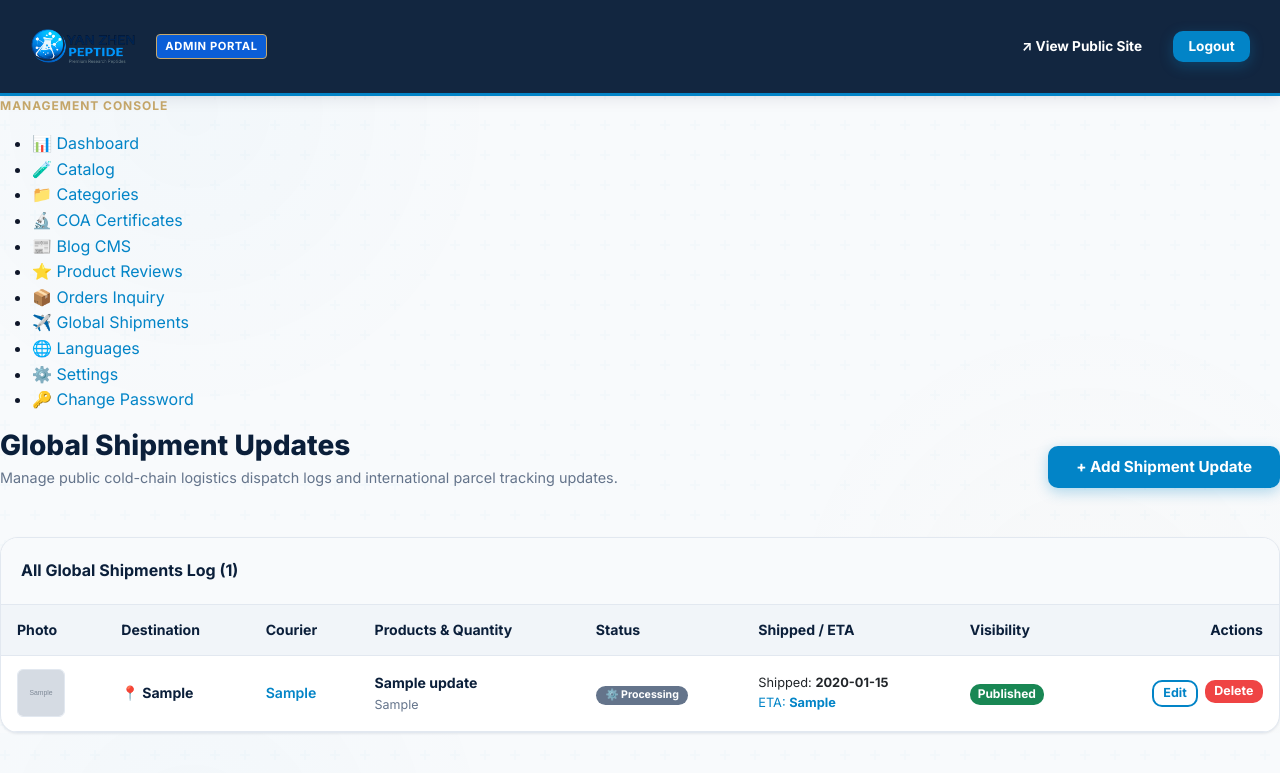
After one commit to popoolaisaiah2003-lgtm/china_store, a Flask app: page /secure-panel/shipments in a window 1280 px wide. The commit adds this page. Shown: the top 773 px of the page. Run offline with Flask 3, Linux system fonts and the light colour scheme; a user stored in the database is signed in; tables that the repository leaves empty hold one stand-in row (values such as "Sample post"); grey boxes marked "Sample" are stand-in pictures; some libraries are stand-ins or nearby versions.

Commit message:
Add Global Shipment Updates feature with public route /shipments, admin management at /secure-panel/shipments, image upload, status badges, and privacy notice

```diff
--- a/forms.py
+++ b/forms.py
@@ -154,3 +154,23 @@ class SettingForm(FlaskForm):
     seo_title = StringField('Default SEO Meta Title', validators=[Optional()])
     meta_description = TextAreaField('Default SEO Meta Description', validators=[Optional()])
     submit = SubmitField('Save System Settings')
+
+
+class ShipmentUpdateForm(FlaskForm):
+    country = StringField('Destination Country *', validators=[DataRequired(), Length(max=100)])
+    courier = StringField('Courier Service / Logistics *', validators=[DataRequired(), Length(max=100)])
+    product_name = StringField('Product(s) Included *', validators=[DataRequired(), Length(max=200)])
+    quantity = StringField('Quantity / Units *', validators=[DataRequired(), Length(max=100)])
+    status = SelectField('Shipment Status *', choices=[
+        ('Processing', 'Processing'),
+        ('Dispatched', 'Dispatched'),
+        ('In Transit', 'In Transit'),
+        ('Delivered', 'Delivered'),
+        ('Issue', 'Issue')
+    ], default='Dispatched', validators=[DataRequired()])
+    shipped_at = StringField('Shipped Date', validators=[Optional(), Length(max=100)])
+    eta = StringField('Estimated Delivery (ETA)', validators=[Optional(), Length(max=100)])
+    note = TextAreaField('Dispatch Note / Remarks', validators=[Optional(), Length(max=500)])
+    image = FileField('Upload Parcel / Tracking Photo', validators=[Optional(), FileAllowed(['jpg', 'jpeg', 'png', 'webp'], 'Images only!')])
+    is_published = BooleanField('Publish to Public Site', default=True)
+    submit = SubmitField('Save Shipment Update')
--- a/routes/admin.py
+++ b/routes/admin.py
@@ -7,8 +7,8 @@ from flask_login import login_user, logout_user, login_required, current_user
 from werkzeug.utils import secure_filename
 
 from extensions import db
-from models import Admin, Product, Category, ProductImage, COA, BlogPost, Review, Comment, Setting, OrderRecord
-from forms import LoginForm, CategoryForm, ProductForm, COAForm, BlogPostForm, SettingForm, ChangePasswordForm
+from models import Admin, Product, Category, ProductImage, COA, BlogPost, Review, Comment, Setting, OrderRecord, ShipmentUpdate
+from forms import LoginForm, CategoryForm, ProductForm, COAForm, BlogPostForm, SettingForm, ChangePasswordForm, ShipmentUpdateForm
 
 admin = Blueprint('admin', __name__, url_prefix='/secure-panel')
 
@@ -517,3 +517,94 @@ def settings():
         return redirect(url_for('admin.settings'))
 
     return render_template('admin/settings.html', form=form)
+
+
+# --- SHIPMENT UPDATES MANAGEMENT ---
+@admin.route('/shipments')
+@admin_required
+def shipments():
+    shipment_list = ShipmentUpdate.query.order_by(ShipmentUpdate.created_at.desc()).all()
+    return render_template('admin/shipments.html', shipments=shipment_list)
+
+@admin.route('/shipments/create', methods=['GET', 'POST'])
+@admin_required
+def shipment_create():
+    form = ShipmentUpdateForm()
+    if form.validate_on_submit():
+        image_filename = None
+        if form.image.data:
+            file = form.image.data
+            ext = file.filename.rsplit('.', 1)[1].lower() if '.' in file.filename else 'jpg'
+            filename = f"shipment_{int(time.time())}.{ext}"
+            upload_folder = os.path.join(current_app.static_folder, 'uploads', 'shipments')
+            os.makedirs(upload_folder, exist_ok=True)
+            file.save(os.path.join(upload_folder, filename))
+            image_filename = filename
+
+        shipment = ShipmentUpdate(
+            country=form.country.data.strip(),
+            courier=form.courier.data.strip(),
+            product_name=form.product_name.data.strip(),
+            quantity=form.quantity.data.strip(),
+            status=form.status.data,
+            shipped_at=form.shipped_at.data.strip() if form.shipped_at.data else None,
+            eta=form.eta.data.strip() if form.eta.data else None,
+            note=form.note.data.strip() if form.note.data else None,
+            image_filename=image_filename,
+            is_published=form.is_published.data
+        )
+        db.session.add(shipment)
+        db.session.commit()
+        flash('Shipment update published successfully.', 'success')
+        return redirect(url_for('admin.shipments'))
+
+    return render_template('admin/shipment_form.html', form=form, title="Add Global Shipment Update")
+
+@admin.route('/shipments/<int:id>/edit', methods=['GET', 'POST'])
+@admin_required
+def shipment_edit(id):
+    shipment = ShipmentUpdate.query.get_or_404(id)
+    form = ShipmentUpdateForm(obj=shipment)
+    if form.validate_on_submit():
+        if form.image.data:
+            file = form.image.data
+            ext = file.filename.rsplit('.', 1)[1].lower() if '.' in file.filename else 'jpg'
+            filename = f"shipment_{int(time.time())}.{ext}"
+            upload_folder = os.path.join(current_app.static_folder, 'uploads', 'shipments')
+            os.makedirs(upload_folder, exist_ok=True)
+            file.save(os.path.join(upload_folder, filename))
+            shipment.image_filename = filename
+
+        shipment.country = form.country.data.strip()
+        shipment.courier = form.courier.data.strip()
+        shipment.product_name = form.product_name.data.strip()
+        shipment.quantity = form.quantity.data.strip()
+        shipment.status = form.status.data
+        shipment.shipped_at = form.shipped_at.data.strip() if form.shipped_at.data else None
+        shipment.eta = form.eta.data.strip() if form.eta.data else None
+        shipment.note = form.note.data.strip() if form.note.data else None
+        shipment.is_published = form.is_published.data
+
+        db.session.commit()
+        flash('Shipment update updated successfully.', 'success')
+        return redirect(url_for('admin.shipments'))
+
+    return render_template('admin/shipment_form.html', form=form, shipment=shipment, title="Edit Shipment Update")
+
+@admin.route('/shipments/<int:id>/delete', methods=['POST'])
+@admin_required
+def shipment_delete(id):
+    shipment = ShipmentUpdate.query.get_or_404(id)
+    db.session.delete(shipment)
+    db.session.commit()
+    flash('Shipment record deleted.', 'success')
+    return redirect(url_for('admin.shipments'))
+
+@admin.route('/shipments/<int:id>/toggle', methods=['POST'])
+@admin_required
+def shipment_toggle(id):
+    shipment = ShipmentUpdate.query.get_or_404(id)
+    shipment.is_published = not shipment.is_published
+    db.session.commit()
+    flash(f"Shipment published status set to {shipment.is_published}.", 'info')
+    return redirect(url_for('admin.shipments'))
--- a/templates/admin/base.html
+++ b/templates/admin/base.html
@@ -42,6 +42,7 @@
         <li><a href="{{ url_for('admin.blog_posts') }}" class="{{ 'active' if 'blog' in request.endpoint }}">📰 Blog CMS</a></li>
         <li><a href="{{ url_for('admin.reviews') }}" class="{{ 'active' if request.endpoint == 'admin.reviews' }}">⭐ Product Reviews</a></li>
         <li><a href="{{ url_for('admin.orders') }}" class="{{ 'active' if request.endpoint == 'admin.orders' }}">📦 Orders Inquiry</a></li>
+        <li><a href="{{ url_for('admin.shipments') }}" class="{{ 'active' if 'shipment' in request.endpoint }}">✈️ Global Shipments</a></li>
         <li><a href="{{ url_for('admin.languages') }}" class="{{ 'active' if request.endpoint == 'admin.languages' }}">🌐 Languages</a></li>
         <li><a href="{{ url_for('admin.settings') }}" class="{{ 'active' if request.endpoint == 'admin.settings' }}">⚙️ Settings</a></li>
         <li><a href="{{ url_for('admin.change_password') }}" class="{{ 'active' if request.endpoint == 'admin.change_password' }}">🔑 Change Password</a></li>
--- /dev/null
+++ b/templates/admin/shipments.html
@@ -0,0 +1,99 @@
+{% extends 'admin/base.html' %}
+
+{% block title %}Global Shipments Management | Yan Zhen Admin Portal{% endblock %}
+
+{% block content %}
+<div style="display: flex; justify-content: space-between; align-items: center; margin-bottom: 2rem; flex-wrap: wrap; gap: 1rem;">
+  <div>
+    <h1 style="font-size: 1.75rem; color: var(--navy-deep); font-weight: 800; margin-bottom: 0.25rem;">Global Shipment Updates</h1>
+    <p style="color: var(--text-muted); font-size: 0.9rem;">Manage public cold-chain logistics dispatch logs and international parcel tracking updates.</p>
+  </div>
+  <a href="{{ url_for('admin.shipment_create') }}" class="btn btn-primary">
+    + Add Shipment Update
+  </a>
+</div>
+
+<div class="card" style="background: white; border: 1px solid var(--border-color); border-radius: var(--radius-lg); overflow: hidden; box-shadow: var(--shadow-sm);">
+  <div style="padding: 1.25rem; background: #F8FAFC; border-bottom: 1px solid var(--border-color); font-weight: 700; color: var(--navy-deep);">
+    All Global Shipments Log ({{ shipments|length }})
+  </div>
+
+  {% if shipments %}
+    <div style="overflow-x: auto;">
+      <table style="width: 100%; border-collapse: collapse; font-size: 0.88rem; text-align: left;">
+        <thead>
+          <tr style="background: #F1F5F9; color: var(--navy-deep); border-bottom: 1px solid var(--border-color);">
+            <th style="padding: 0.85rem 1rem;">Photo</th>
+            <th style="padding: 0.85rem 1rem;">Destination</th>
+            <th style="padding: 0.85rem 1rem;">Courier</th>
+            <th style="padding: 0.85rem 1rem;">Products & Quantity</th>
+            <th style="padding: 0.85rem 1rem;">Status</th>
+            <th style="padding: 0.85rem 1rem;">Shipped / ETA</th>
+            <th style="padding: 0.85rem 1rem;">Visibility</th>
+            <th style="padding: 0.85rem 1rem; text-align: right;">Actions</th>
+          </tr>
+        </thead>
+        <tbody>
+          {% for s in shipments %}
+            <tr style="border-bottom: 1px solid var(--border-color);">
+              <td style="padding: 0.85rem 1rem; vertical-align: middle;">
+                {% if s.image_filename %}
+                  <img src="{{ url_for('static', filename='uploads/shipments/' + s.image_filename) }}" alt="Parcel" style="width: 48px; height: 48px; object-fit: cover; border-radius: 6px; border: 1px solid var(--border-color);">
+                {% else %}
+                  <div style="width: 48px; height: 48px; background: #E2E8F0; border-radius: 6px; display: flex; align-items: center; justify-content: center; font-size: 1.25rem;">📦</div>
+                {% endif %}
+              </td>
+              <td style="padding: 0.85rem 1rem; vertical-align: middle;">
+                <strong style="color: var(--navy-deep);">📍 {{ s.country }}</strong>
+              </td>
+              <td style="padding: 0.85rem 1rem; vertical-align: middle; color: var(--biotech-blue); font-weight: 600;">
+                {{ s.courier }}
+              </td>
+              <td style="padding: 0.85rem 1rem; vertical-align: middle;">
+                <div style="font-weight: 700; color: var(--navy-deep);">{{ s.product_name }}</div>
+                <div style="font-size: 0.78rem; color: var(--text-muted);">{{ s.quantity }}</div>
+              </td>
+              <td style="padding: 0.85rem 1rem; vertical-align: middle;">
+                {% if s.status == 'Processing' %}
+                  <span class="badge" style="background: #64748B; color: white; padding: 0.25rem 0.6rem; border-radius: 12px;">⚙️ Processing</span>
+                {% elif s.status == 'Dispatched' %}
+                  <span class="badge" style="background: #F59E0B; color: white; padding: 0.25rem 0.6rem; border-radius: 12px;">📤 Dispatched</span>
+                {% elif s.status == 'In Transit' %}
+                  <span class="badge" style="background: #0EA5E9; color: white; padding: 0.25rem 0.6rem; border-radius: 12px;">✈️ In Transit</span>
+                {% elif s.status == 'Delivered' %}
+                  <span class="badge" style="background: #10B981; color: white; padding: 0.25rem 0.6rem; border-radius: 12px;">✅ Delivered</span>
+                {% else %}
+                  <span class="badge" style="background: #EF4444; color: white; padding: 0.25rem 0.6rem; border-radius: 12px;">⚠️ {{ s.status }}</span>
+                {% endif %}
+              </td>
+              <td style="padding: 0.85rem 1rem; vertical-align: middle; font-size: 0.8rem;">
+                <div>Shipped: <strong>{{ s.shipped_at or 'N/A' }}</strong></div>
+                <div style="color: var(--biotech-blue);">ETA: <strong>{{ s.eta or 'N/A' }}</strong></div>
+              </td>
+              <td style="padding: 0.85rem 1rem; vertical-align: middle;">
+                <form method="POST" action="{{ url_for('admin.shipment_toggle', id=s.id) }}" style="display: inline;">
+                  <button type="submit" class="btn btn-sm {{ 'btn-success' if s.is_published else 'btn-secondary' }}" style="font-size: 0.75rem; padding: 0.2rem 0.5rem;">
+                    {{ 'Published' if s.is_published else 'Draft' }}
+                  </button>
+                </form>
+              </td>
+              <td style="padding: 0.85rem 1rem; vertical-align: middle; text-align: right;">
+                <div style="display: flex; gap: 0.4rem; justify-content: flex-end;">
+                  <a href="{{ url_for('admin.shipment_edit', id=s.id) }}" class="btn btn-sm btn-outline-blue" style="padding: 0.25rem 0.6rem; font-size: 0.78rem;">Edit</a>
+                  <form method="POST" action="{{ url_for('admin.shipment_delete', id=s.id) }}" onsubmit="return confirm('Delete this shipment record permanently?');" style="display: inline;">
+                    <button type="submit" class="btn btn-sm btn-danger" style="padding: 0.25rem 0.6rem; font-size: 0.78rem; background: #EF4444; color: white; border: none;">Delete</button>
+                  </form>
+                </div>
+              </td>
+            </tr>
+          {% endfor %}
+        </tbody>
+      </table>
+    </div>
+  {% else %}
+    <div style="padding: 3rem; text-align: center; color: var(--text-muted);">
+      No shipment updates logged yet. Click "+ Add Shipment Update" above to create one.
+    </div>
+  {% endif %}
+</div>
+{% endblock %}
--- a/templates/base.html
+++ b/templates/base.html
@@ -43,6 +43,7 @@
         <li><a href="{{ url_for('main.index') }}" class="{{ 'active' if request.endpoint == 'main.index' }}">{{ _('home') }}</a></li>
         <li><a href="{{ url_for('main.products') }}" class="{{ 'active' if request.endpoint == 'main.products' }}">{{ _('catalog') }}</a></li>
         <li><a href="{{ url_for('main.coa_list') }}" class="{{ 'active' if request.endpoint == 'main.coa_list' }}">{{ _('coa_certificates') }}</a></li>
+        <li><a href="{{ url_for('main.shipments') }}" class="{{ 'active' if request.endpoint == 'main.shipments' }}">Shipment Updates</a></li>
         <li><a href="{{ url_for('blog.index') }}" class="{{ 'active' if request.endpoint == 'blog.index' }}">{{ _('research_journal') }}</a></li>
         <li><a href="{{ url_for('main.contact') }}" class="{{ 'active' if request.endpoint == 'main.contact' }}">{{ _('contact') }}</a></li>
 
```
Also changed, not shown: models.py (+20 -0 lines), routes/main.py (+6 -1 lines), templates/admin/shipment_form.html (added, +91 -0 lines), templates/shipments.html (added, +134 -0 lines).
